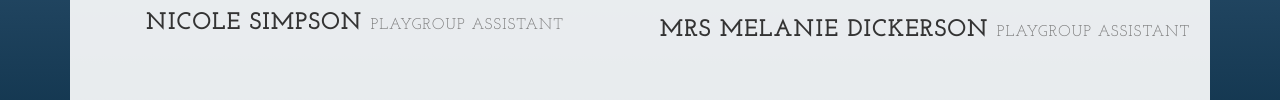
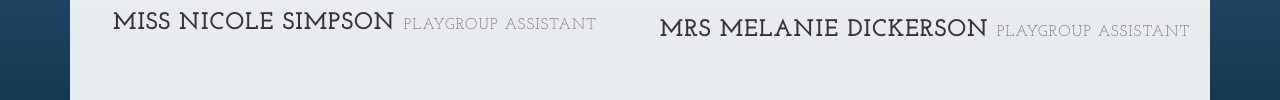
Before and after one commit to EastCraigsPlaygroup/EastCraigsPlaygroup.github.io, a website: page index.html at #/team in a window 1280 px wide. Shown: the part 954-1054 px from the top of the page. Drawn offline with nearby package versions, Linux system fonts and the light colour scheme.

Commit message:
Update to team

```diff
--- a/pages/team.html
+++ b/pages/team.html
@@ -61,7 +61,7 @@
                 </div>
             </div>
             <h3>
-                Nicole Simpson
+                Miss Nicole Simpson
                 <small>Playgroup Assistant</small>
             </h3>
         </div>
```
